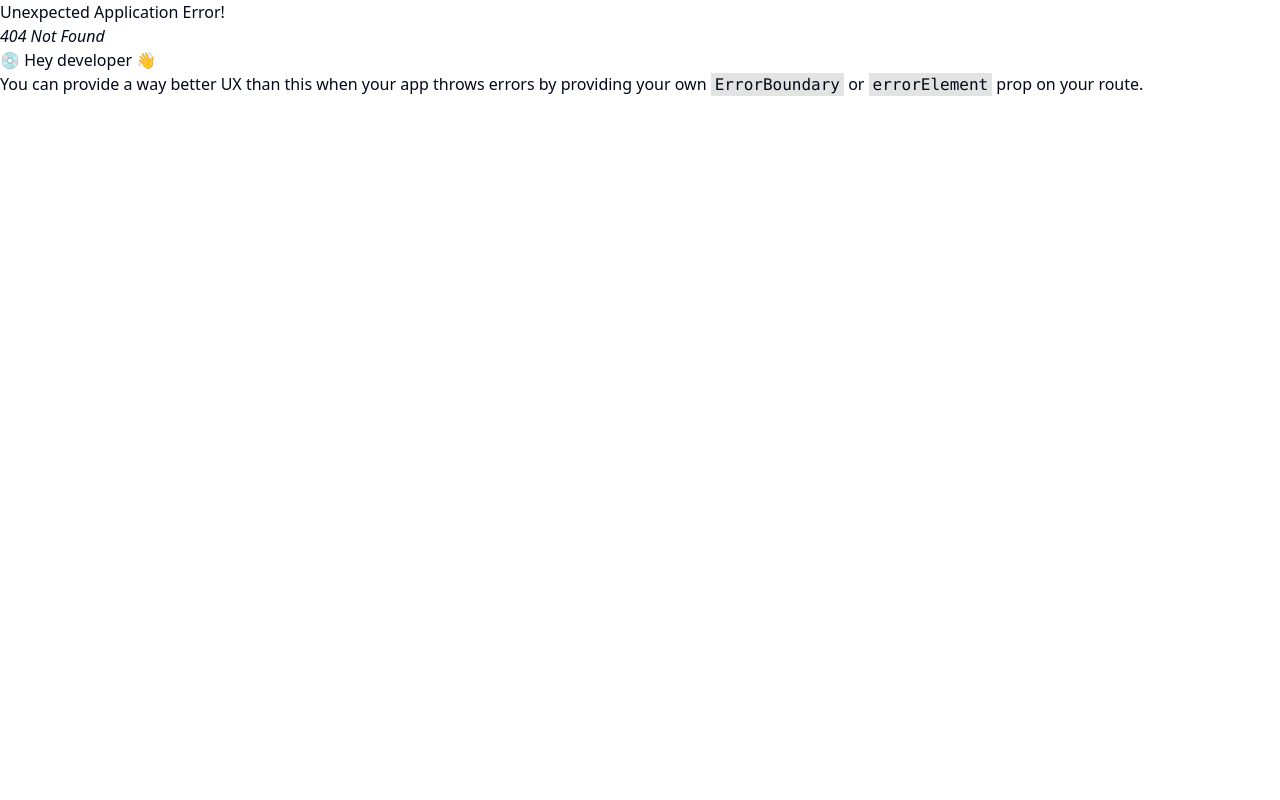
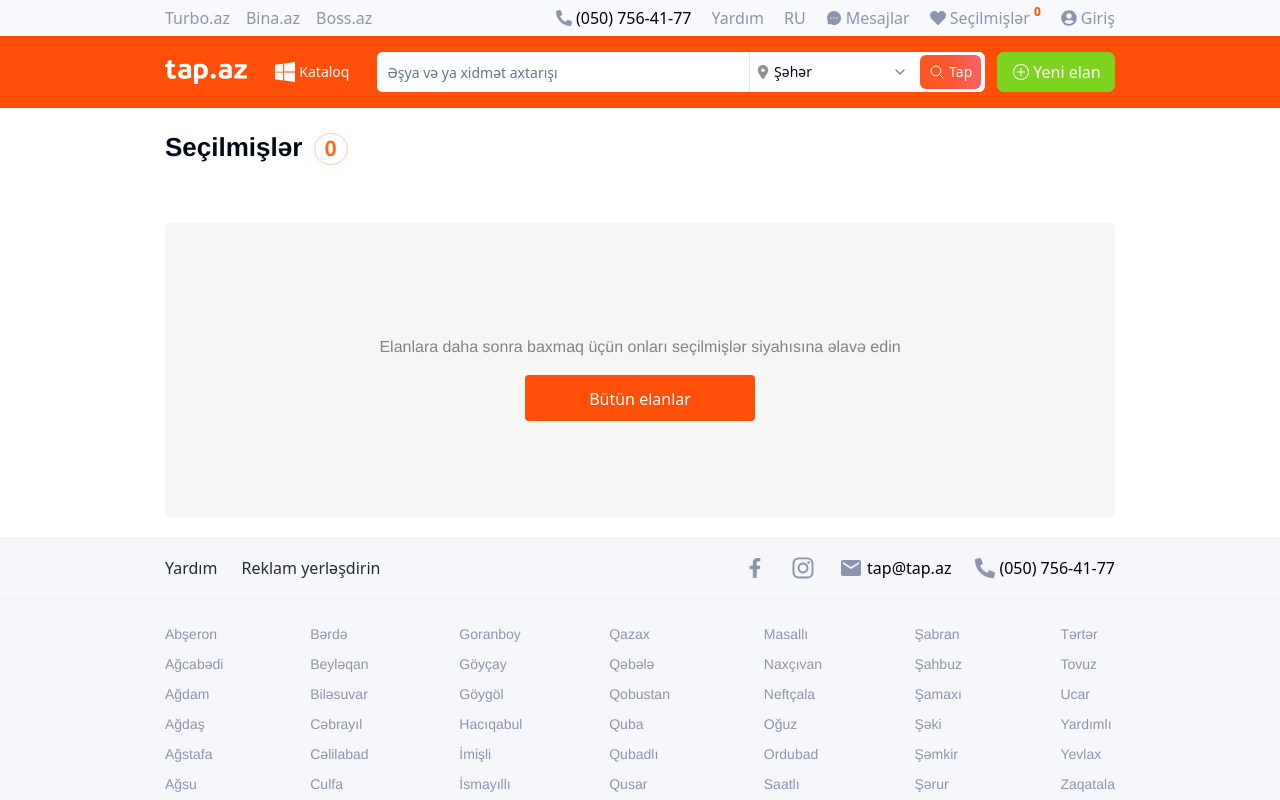
Before and after one commit to UrfanKarimli/tapaz, a React (Vite) app: page /chosen in a window 1280 px wide. Before the commit this address had no page. Shown: the top 800 px of the page. Built offline with nearby package versions, Linux system fonts and the light colour scheme.

Commit message:
created chosen page and structure

```diff
--- a/package.json
+++ b/package.json
@@ -25,7 +25,8 @@
     "react-router-dom": "^6.26.1",
     "tailwind-merge": "^2.5.2",
     "tailwindcss-animate": "^1.0.7",
-    "zod": "^3.23.8"
+    "zod": "^3.23.8",
+    "zustand": "^4.5.5"
   },
   "devDependencies": {
     "@eslint/js": "^9.9.0",
--- /dev/null
+++ b/src/components/card/index.jsx
@@ -0,0 +1,66 @@
+import { Link } from 'react-router-dom';
+import { PiHeartStraightDuotone, PiHeartStraightFill } from "react-icons/pi";
+import { RiVipDiamondFill, RiVipCrown2Fill } from "react-icons/ri";
+import { useLikedAd } from '@/services/stores/useLikedAd';
+import { useState, useEffect } from 'react';
+
+const Card = ({ item }) => {
+    const { likedData, setLikedData } = useLikedAd();
+    const [isLiked, setIsLiked] = useState(false);
+
+    useEffect(() => {
+        setIsLiked(likedData.some((i) => i.id === item.id));
+    }, [likedData, item]);
+
+    const vipdisplay = item?.VIP ? "block" : "none";
+    const premdisplay = item?.Premium ? "block" : "none";
+    const storedisplay = item?.Premium ? "block" : "none";
+
+    const handleLike = () => {
+        setLikedData(item);
+    };
+
+    return (
+        <Link to={'#'} className='relative font-arial rounded-[7px] align-top w-[228px] h-[290px] flex flex-col bg-white overflow-hidden shadow-custom-light'>
+            <div className="img-box relative w-[228px] h-[181px] ">
+                <img src={item.image} alt="" className='object-center object-cover h-full w-full ' />
+                <button
+                    onClick={handleLike}
+                    className='bg-transparent absolute top-[10px] right-[10px]'
+                >
+                    {isLiked ? (
+                        <PiHeartStraightFill className='h-7 w-7 text-[#ff4f08]' />
+                    ) : (
+                        <PiHeartStraightDuotone className='h-7 w-7 text-[#c7c7c7]' />
+                    )}
+                </button>
+                <span className='absolute bottom-[10px] right-[10px] flex items-center bg-white rounded'>
+                    <RiVipCrown2Fill
+                        style={{ display: vipdisplay }}
+                        className='h-5 w-5 text-[#ffbb00] m-1' />
+                    <RiVipDiamondFill
+                        style={{ display: premdisplay }}
+                        className='h-5 w-5 text-[#ff7300] m-1' />
+                </span>
+                <span
+                    style={{ display: storedisplay }}
+                    className='bg-blue-600 text-sm absolute left-[10px] bottom-[10px] text-white px-3 py-[2px] rounded-lg'> Mağaza</span>
+            </div>
+            <div className='p-[10px] flex flex-col h-[109px]'>
+                <div className='flex flex-col justify-between'>
+                    <div className='font-bold text-[#212c3a] text-lg font-bebas flex gap-[2px] leading-[1.2]'>
+                        <span>{item.price}</span>
+                        <span>AZN</span>
+                    </div>
+                    <span className='block max-h-[35px] text-base text-ellipsis text-[#212c3a] leading-[1.2] overflow-hidden'>{item.title}</span>
+                </div>
+                <div className='text-[#8d94ad] text-sm text-ellipsis flex gap-1 absolute bottom-[10px] left '>
+                    <span>{item.location}</span>,
+                    <span>{item.date}</span>
+                </div>
+            </div>
+        </Link>
+    );
+};
+
+export default Card;
--- a/src/components/header/index.jsx
+++ b/src/components/header/index.jsx
@@ -6,9 +6,11 @@
 import Logo from '@/assets/img/logo-tap-az.svg'
 import Katalog from './components/katalog';
 import Filter from './components/filter';
+import { useLikedAd } from '@/services/stores/useLikedAd';
 
 
 const Header = () => {
+    const { likedData } = useLikedAd();
     return (
 
         <header >
@@ -29,7 +31,7 @@
                             <li><Link to={'/help/popular_questions'} className='text-[#8d94ad] leading-7 hover:text-[#ff4f08]'>Yardım</Link></li>
                             <li><Link className='text-[#8d94ad] leading-7 hover:text-[#ff4f08]'>RU</Link></li>
                             <li><Link className='text-[#8d94ad] leading-7 hover:text-[#ff4f08] flex items-center gap-1'> <AiFillMessage />Mesajlar</Link></li>
-                            <li><Link className='text-[#8d94ad] leading-7 hover:text-[#ff4f08] flex items-center gap-1'> <FaHeart />Seçilmişlər</Link></li>
+                            <li><Link to={'/chosen'} className='text-[#8d94ad] leading-7 hover:text-[#ff4f08] flex items-center gap-1'> <FaHeart />Seçilmişlər <sup className=' text-[#ff4f08] text-[12px] font-bold'>{likedData.length}</sup></Link></li>
                             <li><Link className='text-[#8d94ad] leading-7 hover:text-[#ff4f08] flex items-center gap-1'> <FaUserCircle /> Giriş</Link></li>
                         </ul>
                     </div>
--- a/src/layout.jsx
+++ b/src/layout.jsx
@@ -1,13 +1,11 @@
 import { Outlet } from "react-router-dom";
 import Header from './components/header'
-// import ScrollToTop from "./components/scrollToTop";
 import Footer from "./components/footer";
 
 const layout = () => {
     return (
         <>
             <Header />
-            {/* <ScrollToTop /> */}
             <main className=" ">
                 <Outlet />
             </main>
--- /dev/null
+++ b/src/pages/chosen/index.jsx
@@ -0,0 +1,34 @@
+import Card from "@/components/card";
+import { useLikedAd } from "@/services/stores/useLikedAd";
+import { Link } from "react-router-dom"
+
+
+const Chosen = () => {
+    const { likedData } = useLikedAd();
+
+    return (
+        <div className=" container mt-5">
+            <h2 className=" font-arial text-[26px] font-bold mb-14">Seçilmişlər <span className=" inline-block rounded-full text-center leading-[1] ml-1 text-[22px] border border-[#ffcbb0] text-[#ff6617] px-[10px] py-1">{likedData.length}</span></h2>
+            {
+                likedData.length > 0 ? (
+                    <div className=" w-full flex flex-wrap gap-3">
+                        {
+                            likedData.map((item) => (
+                                <Card
+                                    item={item} key={item.id} />
+                            ))
+                        }
+                    </div>
+                ) :
+                    (
+                        <div className="  py-24 mb-5 text-[#838383] bg-[#f6f6f5] rounded-[5px] text-base text-center">
+                            <p className=" font-arial my-4">Elanlara daha sonra baxmaq üçün onları seçilmişlər siyahısına əlavə edin</p>
+                            <Link className=" w-[230px] h-[46px] inline-block text-center rounded align-top bg-[#ff4f08] text-[#fff] py-3 px-[15px] "> Bütün elanlar</Link>
+                        </div>
+                    )
+            }
+        </div>
+    )
+}
+
+export default Chosen
--- a/src/pages/home/components/card/index.jsx
+++ /dev/null
@@ -1,47 +0,0 @@
-import React from 'react'
-import { Link } from 'react-router-dom'
-import { PiHeartStraightDuotone } from "react-icons/pi";
-import { RiVipDiamondFill, RiVipCrown2Fill } from "react-icons/ri";
-
-const Card = ({ item }) => {
-  const vipdisplay = item?.VIP === true ? "block" : "none";
-  const premdisplay = item?.Premium === true ? "block" : "none";
-  const storedisplay = item?.Premium === true ? "block" : "none";
-
-  return (
-    <Link to={'#'} className=' relative font-arial rounded-[7px] align-top w-[228px] h-[290px] flex  flex-col bg-white overflow-hidden  shadow-custom-light'>
-      <div className="img-box relative w-[228px] h-[181px] ">
-        <img src={item.image} alt="" className='object-center object-cover h-full w-full ' />
-        <button className=' bg-transparent absolute top-[10px] right-[10px]'>
-          <PiHeartStraightDuotone className='  h-7 w-7 text-[#c7c7c7]' />
-        </button>
-        <span className=' absolute bottom-[10px] right-[10px] flex items-center bg-white  rounded' >
-          <RiVipCrown2Fill
-            style={{ display: vipdisplay }}
-            className=' h-5 w-5 text-[#ffbb00] m-1' />
-          <RiVipDiamondFill
-            style={{ display: premdisplay }}
-            className='h-5 w-5 text-[#ff7300] m-1' />
-        </span>
-        <span
-         style={{ display: storedisplay }}
-        className='bg-blue-600 text-sm absolute left-[10px] bottom-[10px] text-white px-3 py-[2px] rounded-lg'> Mağaza</span>
-      </div>
-      <div className='p-[10px] flex flex-col h-[109px]'>
-        <div className='flex flex-col justify-between'>
-          <div className='font-bold text-[#212c3a] text-lg font-bebas flex gap-[2px] leading-[1.2]'>
-            <span>{item.price}</span>
-            <span>AZN</span>
-          </div>
-          <span className=' block max-h-[35px] text-base text-ellipsis text-[#212c3a] leading-[1.2] overflow-hidden'>{item.title}</span>
-        </div>
-        <div className=' text-[#8d94ad] text-sm text-ellipsis flex gap-1 absolute bottom-[10px] left '>
-          <span>{item.location}</span>,
-          <span>{item.date}</span>
-        </div>
-      </div>
-    </Link>
-  )
-}
-
-export default Card
--- a/src/pages/home/components/vip-elanlar/index.jsx
+++ b/src/pages/home/components/vip-elanlar/index.jsx
@@ -1,36 +1,32 @@
-import { Link } from 'react-router-dom'
-import { cardDatas } from '../mockData'
-import Card from '../card'
+import { Link } from 'react-router-dom';
+import { cardDatas } from '../mockData';
+import Card from '@/components/card';
 
 const VipElanlar = () => {
+  const vipCardDatas = cardDatas.filter((item) => item.VIP === true);
 
-  const cutDatas = cardDatas.slice(0,8)
   return (
     <section id='vip-elanlar'>
       <div className="banner bg-[#f6f7fa] h-14 mb-6 border-y-[1px] border-y-[#f6f7fa] flex items-center">
         <div className="container flex items-center justify-between ">
-          <h2 className='text-[#8d94ad] font-bold text-base  tracking-wider uppercase inline-block font-arial'>VIP ELANLAR</h2>
-
+          <h2 className='text-[#8d94ad] font-bold text-base tracking-wider uppercase inline-block font-arial'>VIP ELANLAR</h2>
           <Link to={'#'} className='text-[#4c88f9] font-semibold text-base align-baseline font-arial underline'>
             Bütün VİP elanlar
           </Link>
-
         </div>
-
-
       </div>
       <div className="container flex flex-wrap gap-3">
-          {
-            cutDatas.map((item) => (
-              <Card
-              item={item} key={item.id} />
-            ))
-          }
-        </div>
+        {
+          vipCardDatas.map((item) => (
+            <Card
+              item={item}
+              key={item.id}
+            />
+          ))
+        }
+      </div>
+    </section>
+  );
+};
 
-
-    </section>
-  )
-}
-
-export default VipElanlar
+export default VipElanlar;
--- a/src/routes.jsx
+++ b/src/routes.jsx
@@ -2,6 +2,7 @@
 import Layout from "./layout";
 import Home from "./pages/home";
 import Help from "./pages/help";
+import Chosen from "./pages/chosen";
 
 export const router = createBrowserRouter(
     createRoutesFromElements(
@@ -9,6 +10,7 @@
             <Route path="/" element={<Layout />} >
                 <Route index element={<Home />} />
                 <Route path="/help/:type?/:id?" element={<Help/>} />
+                <Route path="/chosen" element={<Chosen/>}/>
             </Route>
 
         </Route>,
--- /dev/null
+++ b/src/services/stores/useLikedAd.js
@@ -0,0 +1,20 @@
+import { create } from "zustand";
+
+const getStoredLikedData = () => {
+    const storedData = localStorage.getItem("likedData");
+    return storedData ? JSON.parse(storedData) : [];
+};
+
+export const useLikedAd = create((set) => ({
+    likedData: getStoredLikedData(),
+    setLikedData: (item) =>
+        set((state) => {
+            const exists = state.likedData.some((i) => i.id === item.id);
+            const updatedLikedData = exists
+                ? state.likedData.filter((i) => i.id !== item.id)
+                : [...state.likedData, item];
+
+            localStorage.setItem("likedData", JSON.stringify(updatedLikedData));
+            return { likedData: updatedLikedData };
+        }),
+}));
```
Also changed, not shown: 1 other file (tests, documents, lock files or other folders).
